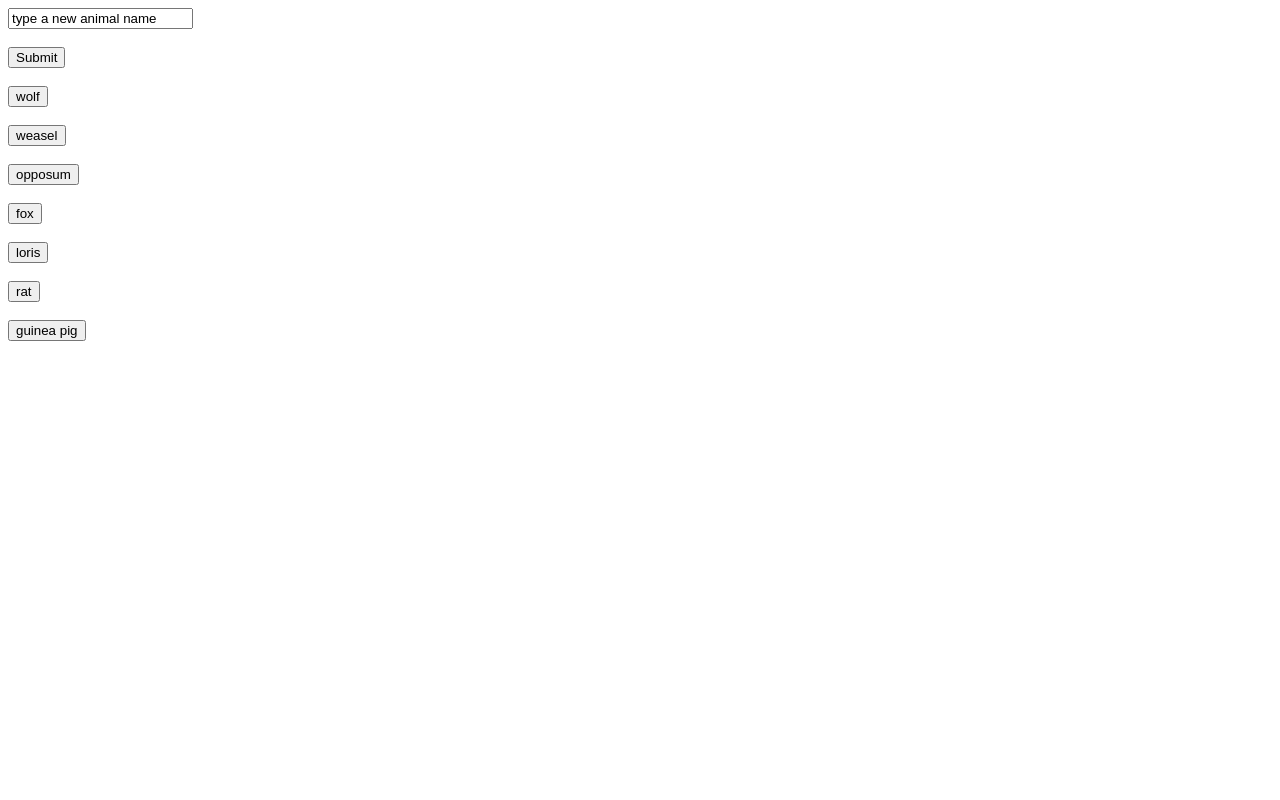
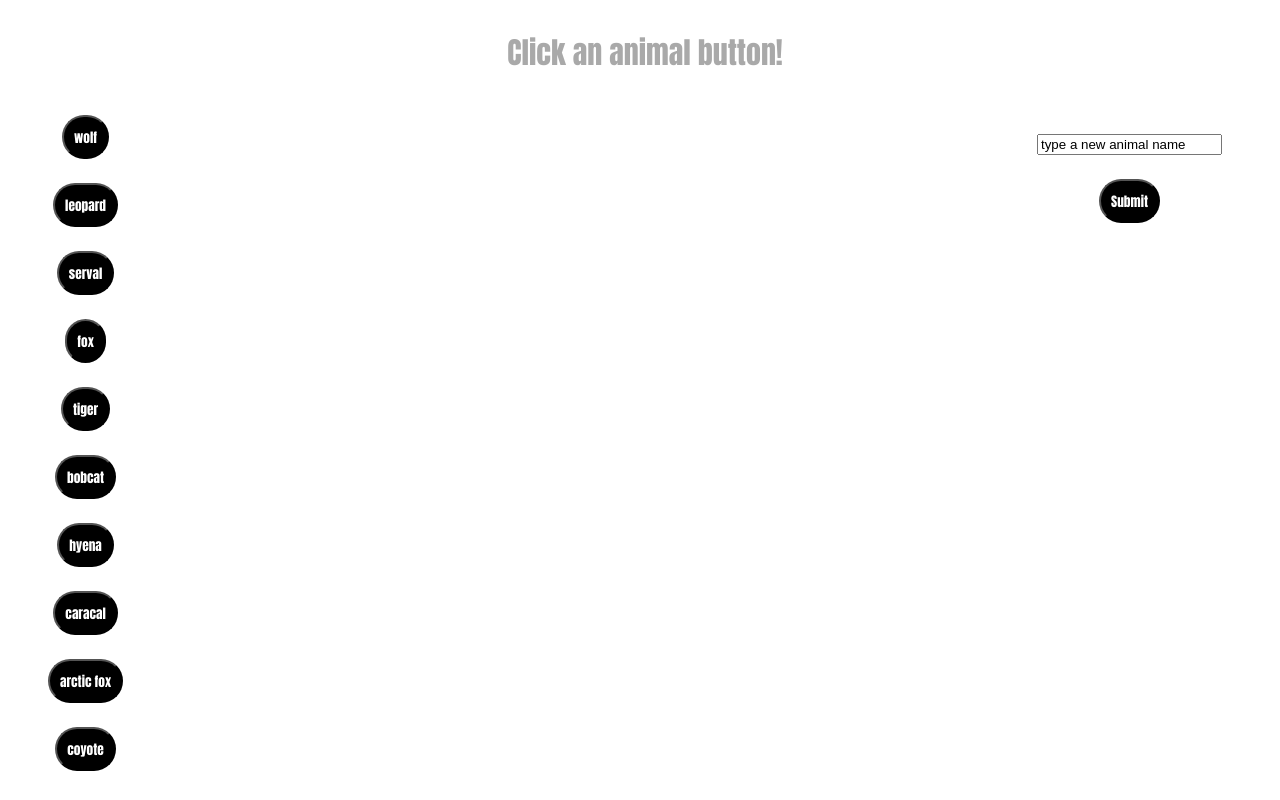
Before and after one commit to bethlbush/giphy_animal_buttons, a PHP site: page / in a window 1280 px wide. Run offline with PHP 8.4, Linux system fonts and the light colour scheme; some libraries are stand-ins or nearby versions.

Commit message:
updating files

```diff
--- a/assets/css/style.css
+++ b/assets/css/style.css
@@ -1,3 +1,56 @@
-input {
-	color: blue;
+body{
+	font-family: Impact, Charcoal, sans-serif;
 }
+
+p{
+	text-align: center;
+	color: darkgray;
+}
+
+#inst{
+	float: top;
+	padding-left: 10px;
+	font-size: 30px;
+	text-align: center;
+}
+
+#buttons{
+	float: left;
+	padding-top: 10px;
+	padding left: 10px;
+	text-align: center;
+	margin-left: 40px;
+}
+
+button{
+	background-color: black;
+	color: white;
+	padding: 10px;
+	border-radius: 40px;
+	font-family: Impact, Charcoal, sans-serif;
+
+}
+
+#gifs-appear-here{
+	width: 400px;
+	margin: 0 auto;
+	padding-top: 30px;
+	text-align: center;
+
+}
+
+#submit{
+	background-color: black;
+	color: white;
+	padding: 10px;
+	border-radius: 40px;
+	font-family: Impact, Charcoal, sans-serif;
+}
+
+form{
+	float: right;
+	padding-right: 50px;
+	padding-top: 25px;
+	font-family: Impact, Charcoal, sans-serif;
+	text-align: center;
+}
--- a/assets/javascript/app.js
+++ b/assets/javascript/app.js
@@ -1,40 +1,55 @@
 $(document).ready(function() {
 
-    var topics = ["wolf", "weasel", "opposum",
-        "fox", "loris", "rat", "guinea pig"
+            var topics = ["wolf", "leopard", "serval",
+                "fox", "tiger", "bobcat", "hyena", "caracal", "arctic fox", "coyote"
             ];
-
-
-    //upon clicking the "submit" button, prepend a new button to the array
-    $("#submit").on("click", function(event) {
-        // prevent form from trying to submit/refresh the page
-        event.preventDefault();
-        //store value of user input animal
-        var newAnimal = $("#yourAnimal").val().trim();
-        console.log(newAnimal);
-        //push the new animal to the array
-        topics.push(newAnimal);
-        //add new animal button to the DOM
-        $("#buttons").prepend("<button>" + newAnimal + "</button><br><br>");
-        //add data-Animal attribute to the button
-        $("button").attr("data-Animal", newAnimal);
-    });
 
             //make a button for each item in the array
             for (i = 0; i < topics.length; i++) {
                 console.log(topics[i]);
                 var animal = topics[i]
             //add button to the DOM
-        $("#buttons").append("<button>" + animal + "</button><br><br>")
-        //add data-Animal attribute to the button
-        $("button").attr("data-Animal", animal);
+                var button = $("<button>");
+                button.attr("data-Animal", animal);
+                button.text(animal);
+                $("#buttons").append(button);
+                $("#buttons").append("<br><br>");
+
             };
 
 
-//on clicking a button, grab the data-Animal
+            //upon user entering text in the form input and clicking the "submit" button,
+            //append a new item to the array
+            $("#submit").on("click", function(event) {
+                // prevent form from trying to submit/refresh the page
+                event.preventDefault();
+                //store value of user input animal
+                var animal = $("#yourAnimal").val().trim();
+                console.log(animal);
+                //push the new animal to the array
+                topics.push(animal);
+                console.log(topics);
+                //add new animal button to the DOM
+                var button = $("<button>");
+                button.attr("data-Animal", animal);
+                button.text(animal);
+                $("#buttons").append(button);
+                $("#buttons").append("<br><br>");
+
+                    for (i = 0; i < topics.length; i++) {
+                        var animal = topics[i];
+                        };
+
+
+            });
+
+
+            //on clicking a button, grab the data-Animal attribute from the button clicked
             $("button").on("click", function() {
-//declare the variable "animal" by getting the data-Animal attribute fom the button clicked
+
                         var animal = $(this).attr("data-Animal");
+
+
                         //set up the query to send to giphy.com
                         var queryURL = "http://api.giphy.com/v1/gifs/search?q=" +
                             animal + "&api_key=dc6zaTOxFJmzC&limit=10";
--- a/index.html
+++ b/index.html
@@ -4,20 +4,22 @@
 <head>
     <meta charset="utf-8">
     <title>Animal GIFs</title>
+    <link rel="stylesheet" href="assets/css/style.css">
     <script src="http://code.jquery.com/jquery-2.1.3.min.js"></script>
 </head>
 
 <body>
+    <p id="inst">Click an animal button!</p>
     <form>
-        <input id="yourAnimal", type="text" value="type a new animal name"><br><br>
-        <input id="submit", type="submit"><br><br>
+        <input id="yourAnimal" , type="text" value="type a new animal name">
+        <br>
+        <br>
+        <input id="submit" , type="submit">
+        <br>
+        <br>
     </form>
-
     <div id="buttons"></div>
-
-    <div id="gifs-appear-here">
-    </div>
-
+    <div id="gifs-appear-here"></div>
     <script type="text/javascript" src="assets/javascript/app.js"></script>
 </body>
 
```
Also changed, not shown: 2 other files. Lines whose indentation alone changed are shown as unchanged.
